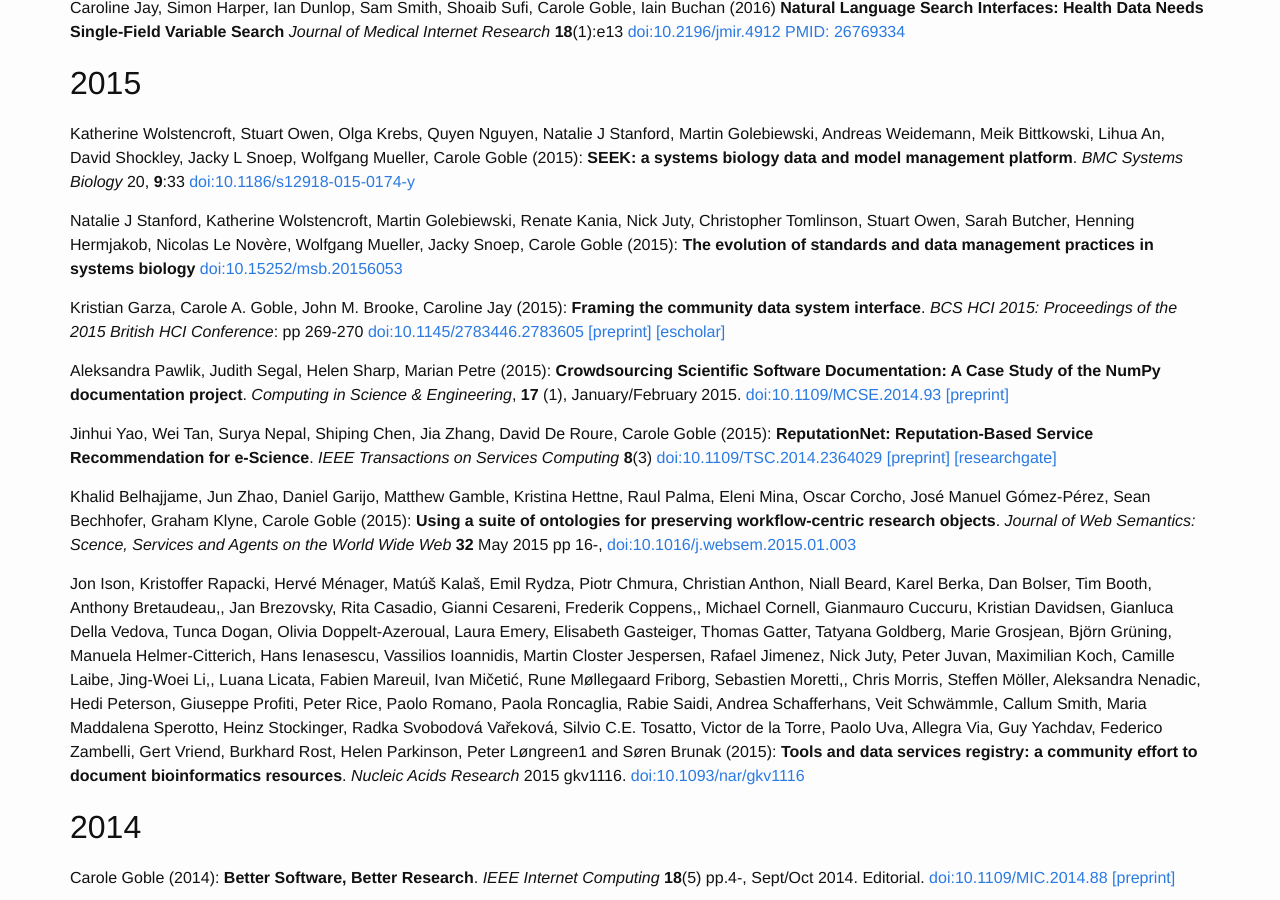
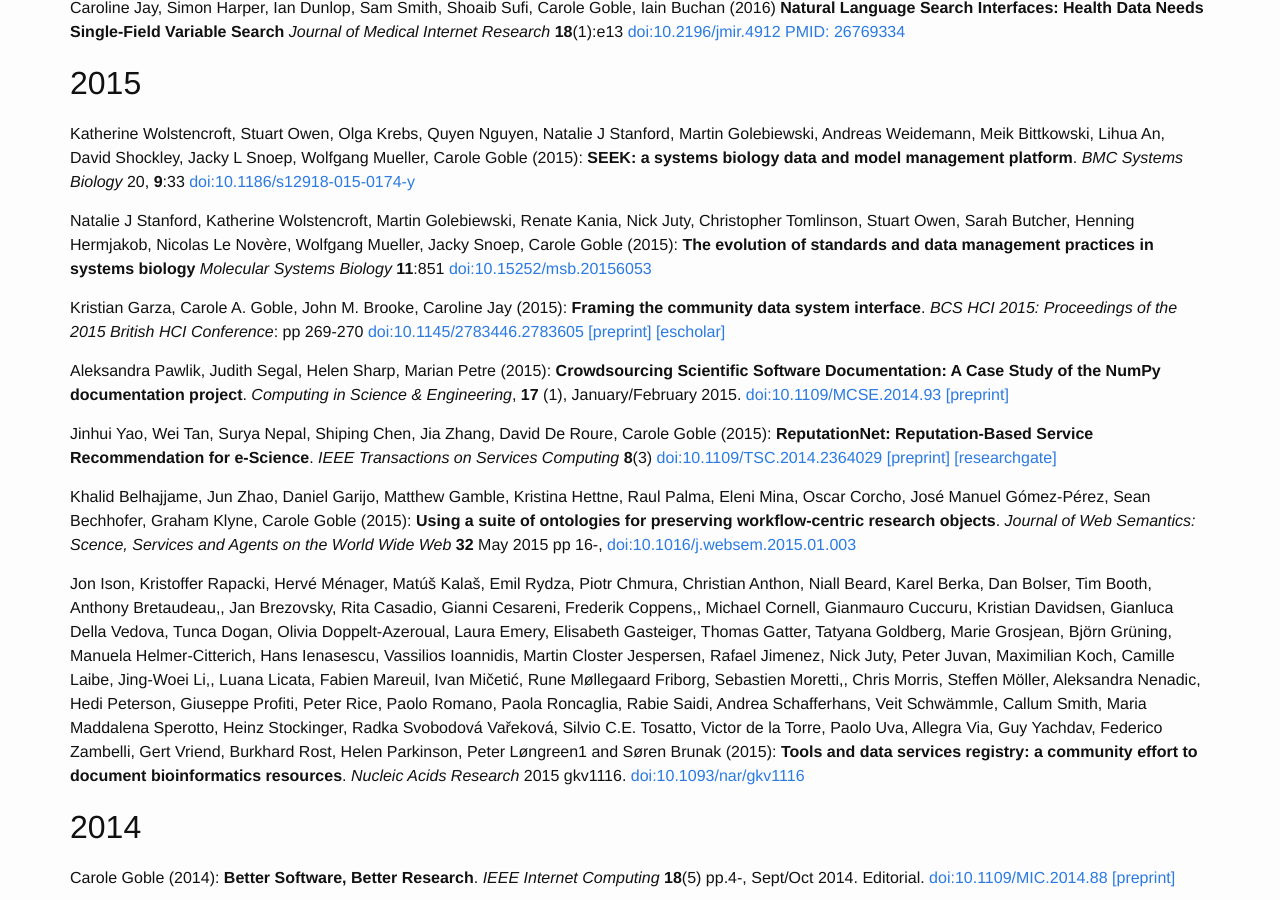
Before and after one commit to eScienceLab/eScienceLab.github.io, a Jekyll site: the page built from publications/index.md, in a window 1280 px wide and 900 px high, scrolled down 509 px. Built offline with Jekyll 4.4.1, drawn with Linux system fonts in a browser that asks for light colours; comment, search, counter and statistics services are not loaded.

Commit message:
Update index.md

```diff
--- a/publications/index.md
+++ b/publications/index.md
@@ -51,6 +51,7 @@ _BMC Systems Biology_ 20, **9**:33 [doi:10.1186/s12918-015-0174-y](http://dx.doi
 
 Natalie J Stanford, Katherine Wolstencroft, Martin Golebiewski, Renate Kania, Nick Juty, Christopher Tomlinson, Stuart Owen, Sarah Butcher, Henning Hermjakob, Nicolas Le Novère, Wolfgang Mueller, Jacky Snoep, Carole Goble (2015):
 **The evolution of standards and data management practices in systems biology**
+_Molecular Systems Biology_ **11**:851
 [doi:10.15252/msb.20156053](http://dx.doi.org/10.15252/msb.20156053)
 
 Kristian Garza, Carole A. Goble, John M. Brooke, Caroline Jay (2015):
```
